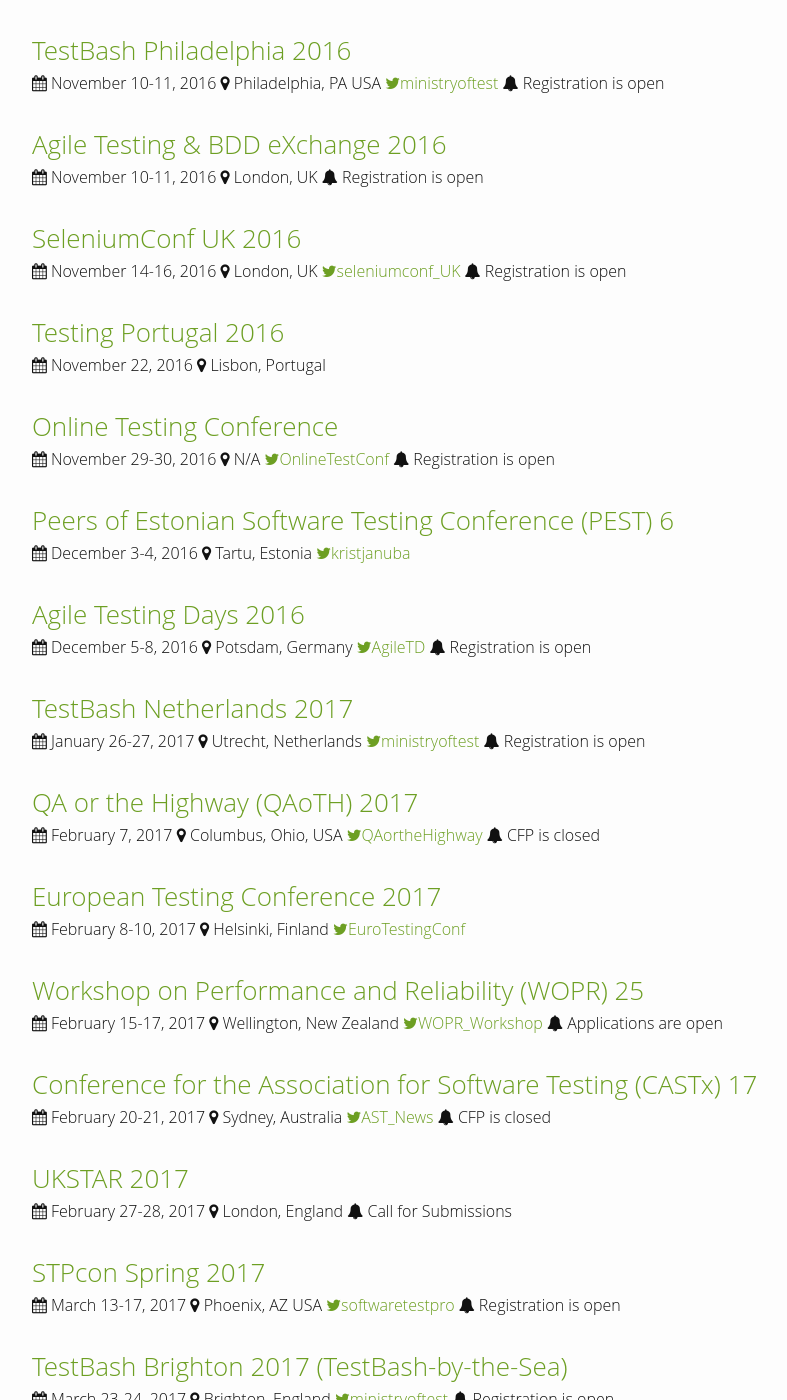
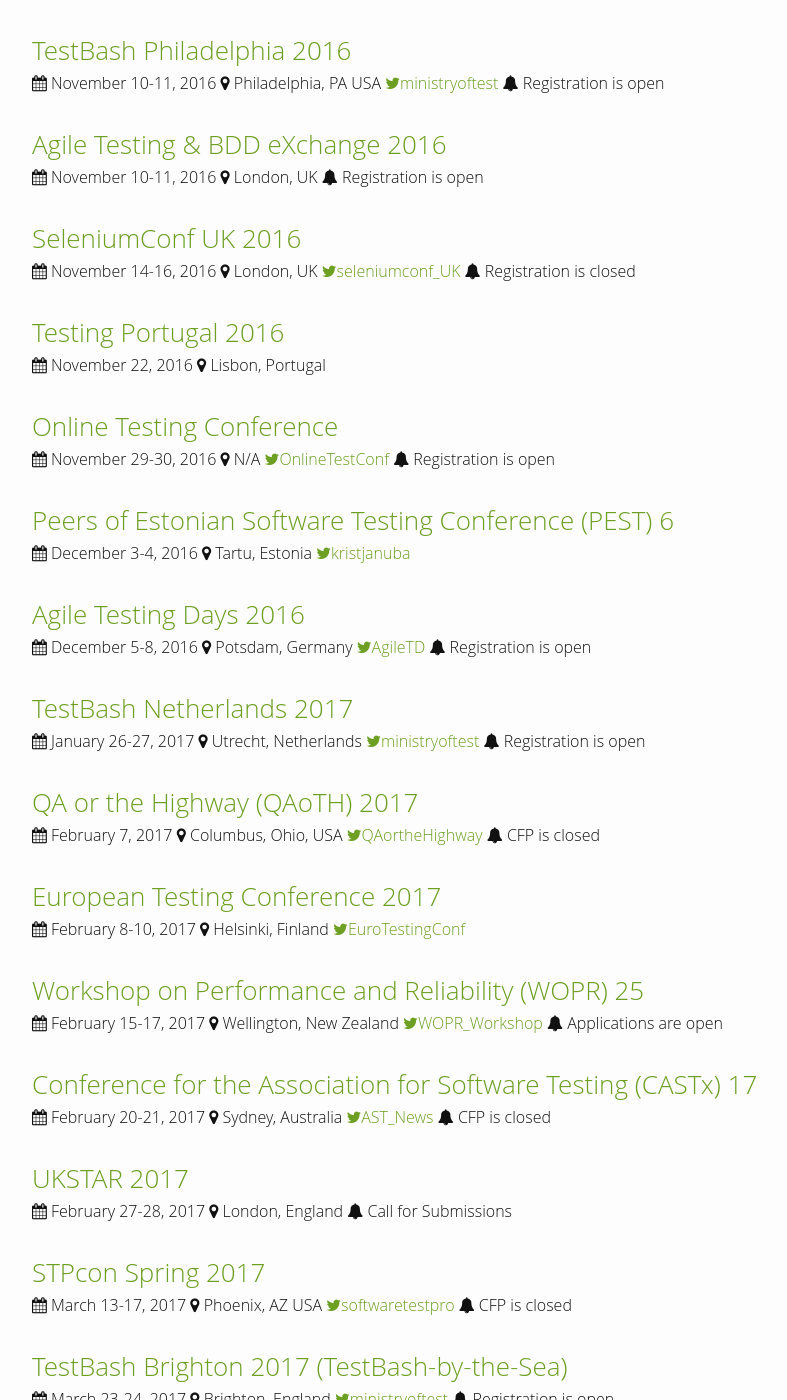
Before and after one commit to TestingConferences/testingconferences.github.io, a Jekyll site: the page built from index.html, in a window 1280 px wide and 1400 px high, scrolled down 313 px. Shown: the whole window, without its empty margins (238-1025 px from the left). Built offline with Jekyll 4.4.1, drawn with Linux system fonts in a browser that asks for light colours.

Commit message:
A modicum of updates

```diff
--- a/_data/current.yml
+++ b/_data/current.yml
@@ -27,12 +27,12 @@
   dates: "November 14-16, 2016"
   url: http://seleniumconf.co.uk/
   twitter: seleniumconf_UK
-  status: Registration is open
+  status: Registration is closed
 
 - name: Testing Portugal 2016
   location: Lisbon, Portugal
   dates: "November 22, 2016"
-  url: http://www.pstqb.pt/testing-portugal
+  url: http://www.pstqb.pt/testing-portugal-2016
 
 - name: Online Testing Conference
   location: N/A
@@ -57,7 +57,7 @@
 - name: TestBash Netherlands 2017
   location: Utrecht, Netherlands
   dates: "January 26-27, 2017"
-  url: http://www.ministryoftesting.com/2016/07/testbash-netherlands-2017/
+  url: http://www.ministryoftesting.com/training-events/testbash-netherlands-2017/
   twitter: ministryoftest
   status: Registration is open
 
@@ -71,13 +71,13 @@
 - name: European Testing Conference 2017
   location: Helsinki, Finland
   dates: "February 8-10, 2017"
-  url: http://europeantestingconference.eu/
+  url: http://europeantestingconference.eu/2017/
   twitter: EuroTestingConf
 
 - name: Workshop on Performance and Reliability (WOPR) 25
   location: Wellington, New Zealand
   dates: "February 15-17, 2017"
-  url: http://www.performance-workshop.org/
+  url: http://www.performance-workshop.org/wopr25/
   twitter: WOPR_Workshop
   status: Applications are open
 
@@ -99,12 +99,12 @@
   dates: "March 13-17, 2017"
   url: http://softwaretestpro.bmeurl.co/67E71AB
   twitter: softwaretestpro
-  status: Registration is open
+  status: CFP is closed
 
 - name: TestBash Brighton 2017 (TestBash-by-the-Sea)
   location: Brighton, England
   dates: "March 23-24, 2017"
-  url: http://www.ministryoftesting.com/training-events/testbash-brighton-2017/
+  url: https://dojo.ministryoftesting.com/events/testbash-brighton-2017
   twitter: ministryoftest
   status: Registration is open
 
```
